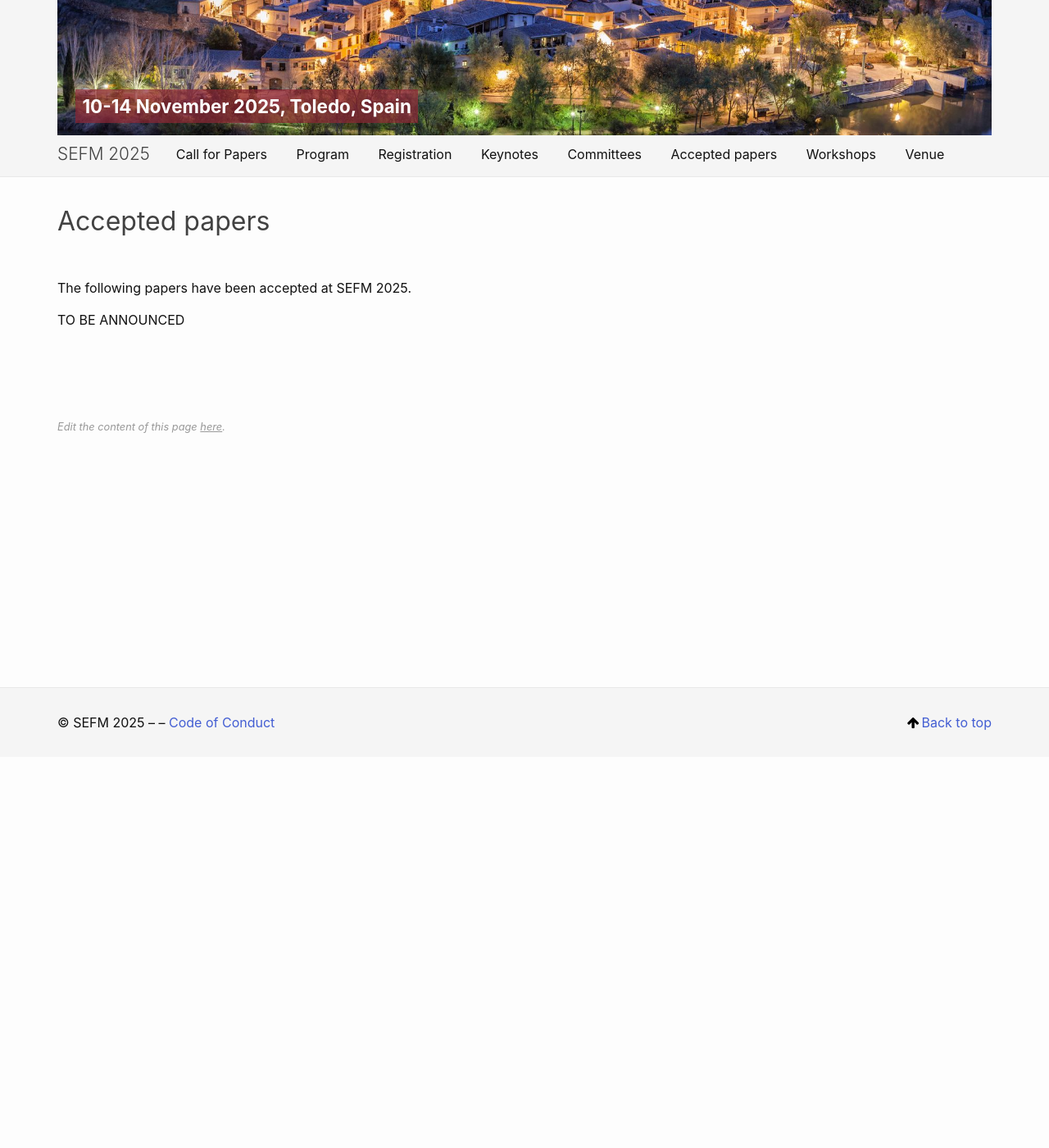
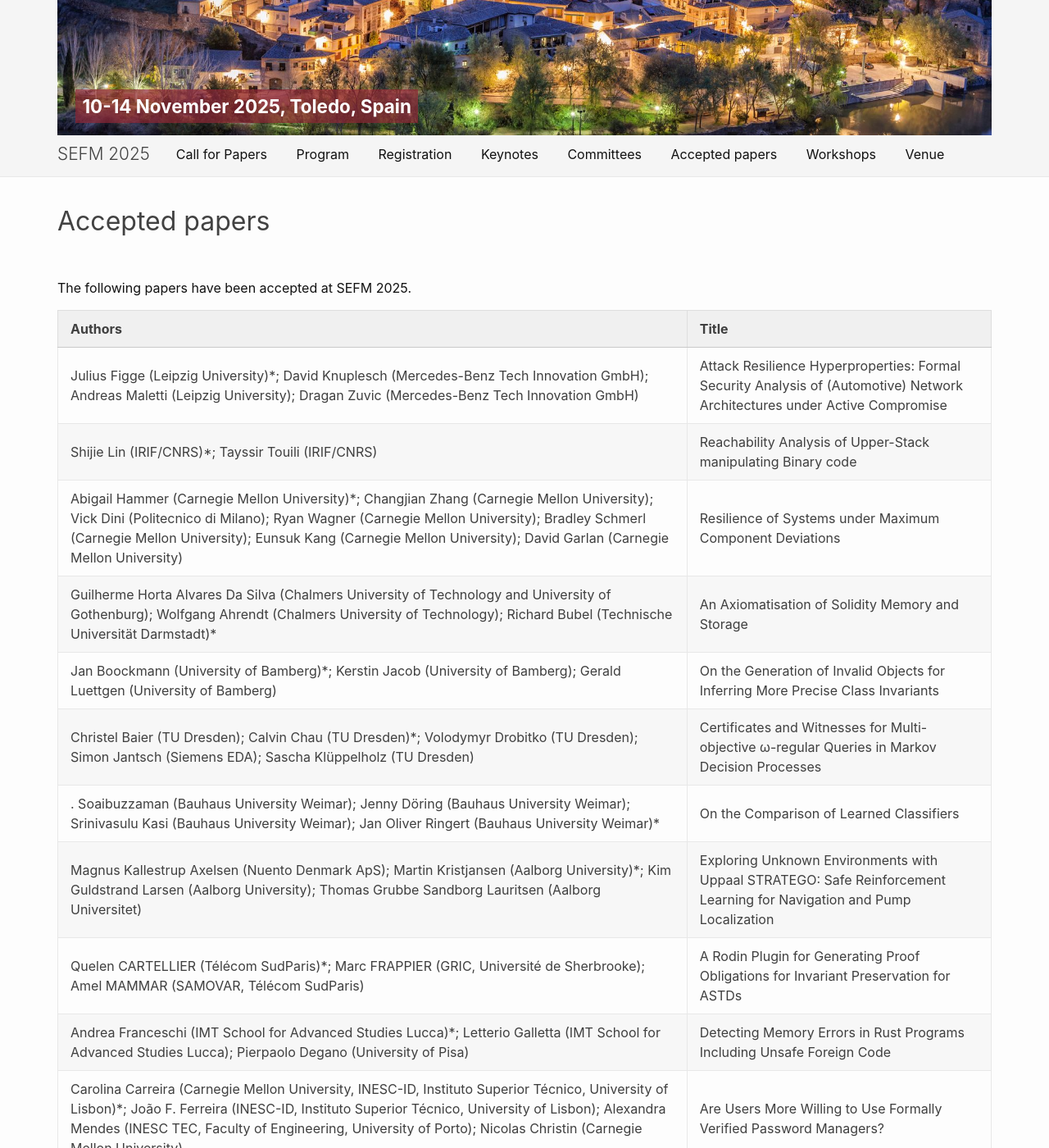
Before and after one commit to sefm-conference/2025, a Jekyll site: the page built from _pages/acceptedpapers.md, in a window 1280 px wide and 1400 px high, scrolled down 477 px. Shown: the whole window at 82% size. Built offline with Jekyll 4.4.1, drawn with Linux system fonts in a browser that asks for light colours; some of the changed text lies outside the part shown.

Commit message:
Update acceptedpapers.md

```diff
--- a/_pages/acceptedpapers.md
+++ b/_pages/acceptedpapers.md
@@ -13,4 +13,20 @@ td > img { max-width: 48px } td:last-child { min-width: max-content }
 
 The following papers have been accepted at SEFM 2025.
 
-TO BE ANNOUNCED
+| Authors | Title |
+| ------- | ----- |
+| Julius Figge (Leipzig University)*; David Knuplesch (Mercedes-Benz Tech Innovation GmbH); Andreas Maletti (Leipzig University); Dragan Zuvic (Mercedes-Benz Tech Innovation GmbH) | Attack Resilience Hyperproperties: Formal Security Analysis of (Automotive) Network Architectures under Active Compromise |
+| Shijie Lin (IRIF/CNRS)*; Tayssir Touili (IRIF/CNRS) | Reachability Analysis of Upper-Stack manipulating Binary code |
+| Abigail Hammer (Carnegie Mellon University)*; Changjian Zhang (Carnegie Mellon University); Vick Dini (Politecnico di Milano); Ryan Wagner (Carnegie Mellon University); Bradley Schmerl (Carnegie Mellon University); Eunsuk Kang (Carnegie Mellon University); David Garlan (Carnegie Mellon University) | Resilience of Systems under Maximum Component Deviations |
+| Guilherme Horta Alvares Da Silva (Chalmers University of Technology and University of Gothenburg); Wolfgang Ahrendt (Chalmers University of Technology); Richard Bubel (Technische Universität Darmstadt)* | An Axiomatisation of Solidity Memory and Storage |
+| Jan Boockmann (University of Bamberg)*; Kerstin Jacob (University of Bamberg); Gerald Luettgen (University of Bamberg) | On the Generation of Invalid Objects for Inferring More Precise Class Invariants |
+| Christel Baier (TU Dresden); Calvin Chau (TU Dresden)*; Volodymyr Drobitko (TU Dresden); Simon Jantsch (Siemens EDA); Sascha Klüppelholz (TU Dresden) | Certificates and Witnesses for Multi-objective ω-regular Queries in Markov Decision Processes |
+| . Soaibuzzaman (Bauhaus University Weimar); Jenny Döring (Bauhaus University Weimar); Srinivasulu Kasi (Bauhaus University Weimar); Jan Oliver Ringert (Bauhaus University Weimar)* | On the Comparison of Learned Classifiers |
+| Magnus Kallestrup Axelsen (Nuento Denmark ApS); Martin Kristjansen (Aalborg University)*; Kim Guldstrand Larsen (Aalborg University); Thomas Grubbe Sandborg Lauritsen (Aalborg Universitet) | Exploring Unknown Environments with Uppaal STRATEGO: Safe Reinforcement Learning for Navigation and Pump Localization |
+| Quelen CARTELLIER (Télécom SudParis)*; Marc FRAPPIER (GRIC, Université de Sherbrooke); Amel MAMMAR (SAMOVAR, Télécom SudParis) | A Rodin Plugin for Generating Proof Obligations for Invariant Preservation for ASTDs |
+| Andrea Franceschi (IMT School for Advanced Studies Lucca)*; Letterio Galletta (IMT School for Advanced Studies Lucca); Pierpaolo Degano (University of Pisa) | Detecting Memory Errors in Rust Programs Including Unsafe Foreign Code |
+| Carolina Carreira (Carnegie Mellon University, INESC-ID, Instituto Superior Técnico, University of Lisbon)*; João F. Ferreira (INESC-ID, Instituto Superior Técnico, University of Lisbon); Alexandra Mendes (INESC TEC, Faculty of Engineering, University of Porto); Nicolas Christin (Carnegie Mellon University) | Are Users More Willing to Use Formally Verified Password Managers? |
+| Carolina Carreira (Carnegie Mellon University, INESC-ID, Instituto Superior Técnico, University of Lisbon)*; Álvaro Silva (INESC TEC, Faculty of Engineering, University of Porto); Alexandre Abreu (INESC TEC, Faculty of Engineering, University of Porto); Alexandra Mendes (INESC TEC, Faculty of Engineering, University of Porto	) | Can Large Language Models Help Students Prove Software Correctness? An Experimental Study with Dafny |
+| Valentina Wu (Faculty of Engineering, University of Porto); Alexandra Mendes (INESC TEC, Faculty of Engineering, University of Porto)*; Alexandre Abreu (INESC TEC, Faculty of Engineering, University of Porto) | Specification-Guided Repair of Arithmetic Errors in Dafny Programs using LLMs |
+| Henriette Färber (Karlsruhe Institut für Technologie)*; Romain Pascual (CentraleSupélec, Université Paris-Saclay); Terru Stübinger (Karlsruhe Institut für Technologie); Mattias Ulbrich (Karlsruhe Institut für Technologie) | Observable Semantics for Characterising Consistency Between Heterogenous Models |
+| Katrine Christensen (IT University of Copenhagen); Mahsa Varshosaz (IT University of Copenhagen); Raúl Pardo (IT University of Copenhagen)* | ProbTest: Unit Testing for Probabilistic Programs |
```
